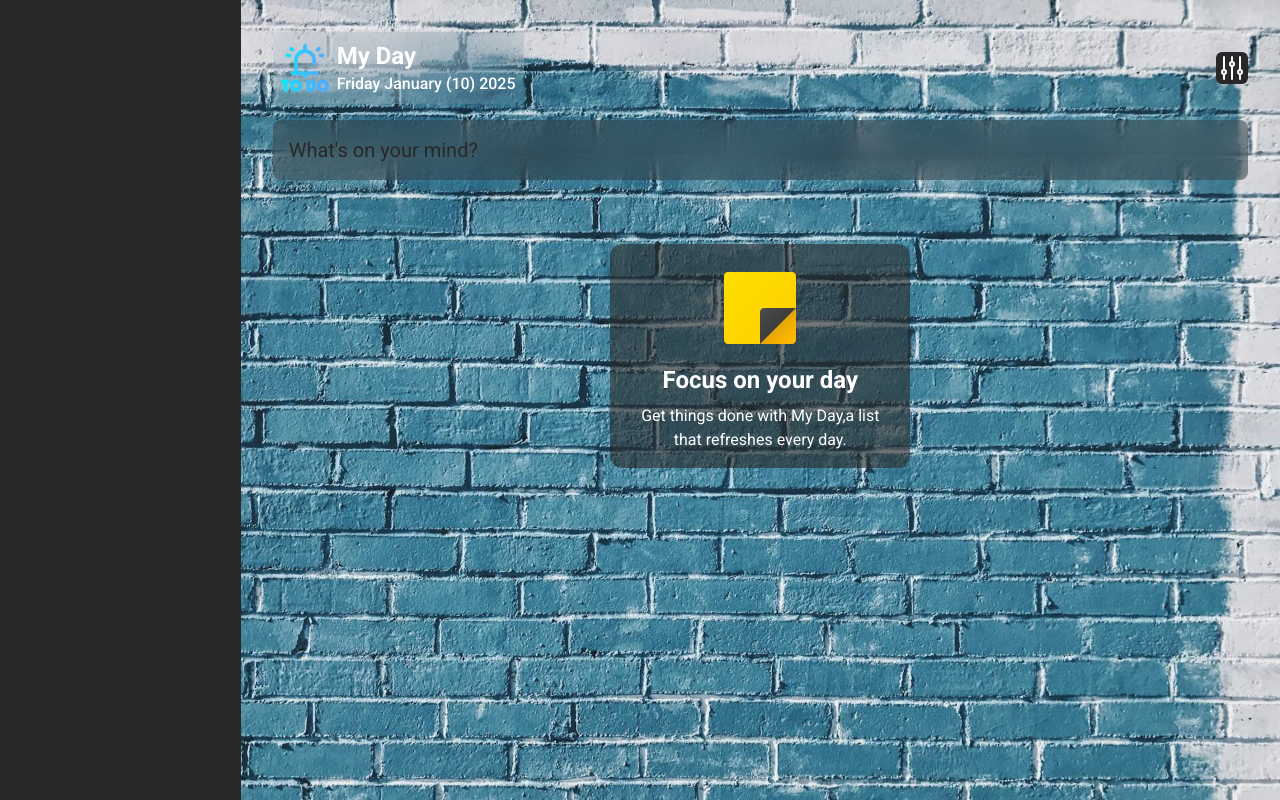
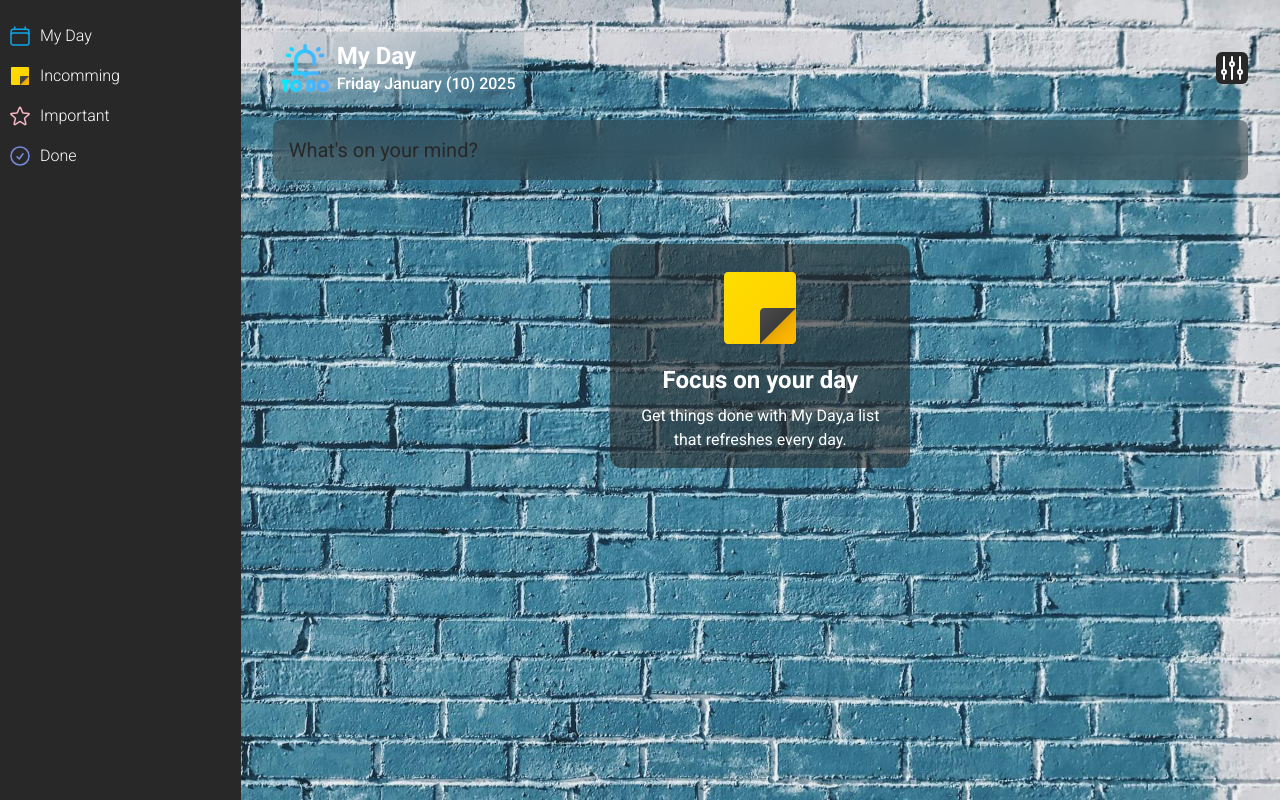
Before and after one commit to RaminKhalouie/ToDoList, a website: page src/index.html in a window 1280 px wide. Drawn offline with Linux system fonts and the light colour scheme; a web font is replaced by a local one.

Commit message:
[FEAT] : Complete menu ui

```diff
--- a/src/index.html
+++ b/src/index.html
@@ -28,6 +28,24 @@
     <aside
         class="h-full z-10 w-[300px] fixed top-0 left-0 bg-bgDark text-white transition-all duration-300 -translate-x-full lg:translate-x-0 lg:static"
         id="menu">
+        <ul class="mt-20 lg:mt-4">
+            <li class="flex gap-2 items-center cursor-pointer hover:bg-slate-700 transition-all duration-300 p-2">
+                <img src="assets/images/icons/calander.svg" alt="" class="w-6">
+                <span class="font-light">My Day</span>
+            </li>
+            <li class="flex gap-2 items-center cursor-pointer hover:bg-slate-700 transition-all duration-300 p-2">
+                <img src="assets/images/icons/pyico.svg" alt="" class="w-6">
+                <span class="font-light">Incomming</span>
+            </li>
+            <li class="flex gap-2 items-center cursor-pointer hover:bg-slate-700 transition-all duration-300 p-2">
+                <img src="assets/images/icons/important-icon.svg" alt="" class="w-6">
+                <span class="font-light">Important</span>
+            </li>
+            <li class="flex gap-2 items-center cursor-pointer hover:bg-slate-700 transition-all duration-300 p-2">
+                <img src="assets/images/icons/checked-icon.svg" alt="" class="w-6">
+                <span class="font-light">Done</span>
+            </li>
+        </ul>
     </aside>
     <!-- Main -->
     <main class="w-full h-screen bg-fixed bg-cover bg-top p-8 flex flex-col">
```
Also changed, not shown: src/assets/images/icons/calander.svg (added), src/assets/images/icons/checked-icon.svg (added), src/assets/images/icons/important-icon.svg (added), src/assets/styles/master.css.
